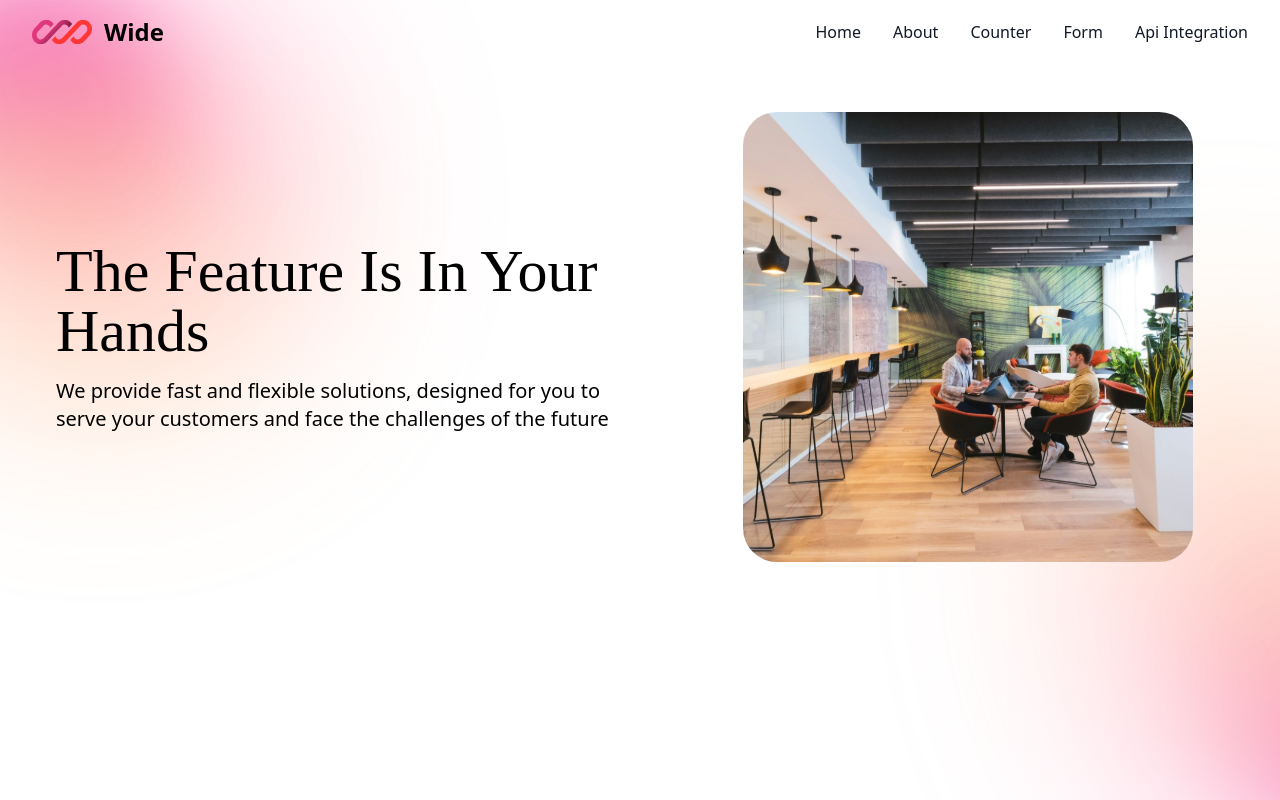
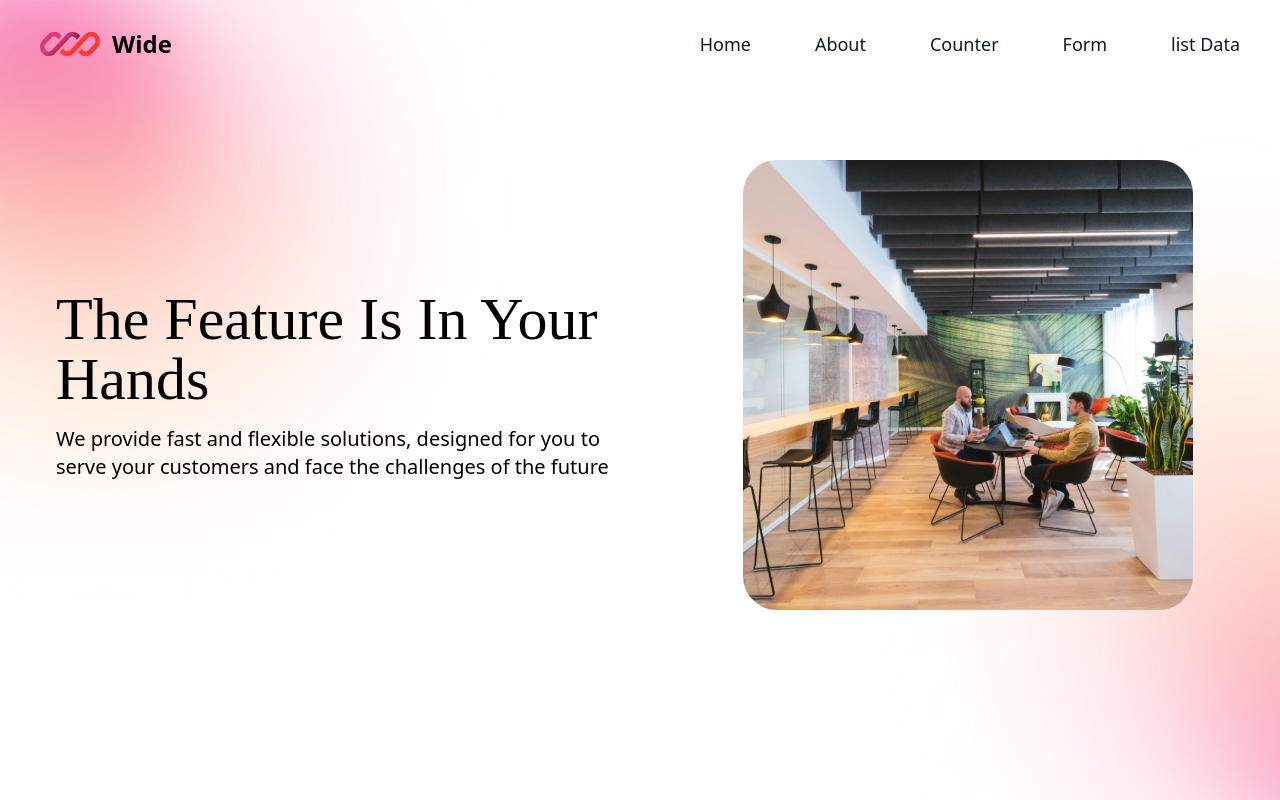
Before and after one commit to ouzymaulana/wti-app, a React (Vite) app: page / in a window 1280 px wide. Built offline with nearby package versions, Linux system fonts and the light colour scheme.

Commit message:
modify slicing ui

```diff
--- a/src/Components/ApiIntegration/index.tsx
+++ b/src/Components/ApiIntegration/index.tsx
@@ -35,7 +35,7 @@ const ApiIntegration = () => {
   }, []);
 
   return (
-    <div className="flex justify-center items-cente">
+    <div className="flex justify-center max-sm:mt-10">
       <div className="w-full max-w-md p-4 bg-white border border-gray-200 rounded-lg shadow sm:p-8">
         <div className="flex items-center justify-between mb-4">
           <h5 className="text-xl font-bold leading-none text-gray-900 ">
--- a/src/Components/Counter/index.tsx
+++ b/src/Components/Counter/index.tsx
@@ -18,8 +18,8 @@ const Counter = () => {
   };
 
   return (
-    <div className="App h-full flex justify-center items-center">
-      <div className="max-w-sm p-4 bg-white border border-gray-200 rounded-lg flex flex-col shadow w-1/2 h-3/4">
+    <div className="h-full flex justify-center items-center max-sm:mt-10 py-10">
+      <div className="max-w-sm p-4 bg-white border border-gray-200 rounded-lg flex flex-col shadow w-full h-full">
         <div
           className="flex justify-center items-center text-8xl"
           style={{ flex: 11 }}
--- a/src/Components/Form/index.tsx
+++ b/src/Components/Form/index.tsx
@@ -47,7 +47,7 @@ const Form = () => {
 
   return (
     <>
-      <div className='flex justify-center items-cente'>
+      <div className='flex justify-center max-sm:mt-10'>
         <div className="w-full max-w-md p-4 bg-white border border-gray-200 rounded-lg shadow sm:p-8">
             <div className="flex items-center justify-center mb-4">
                 <h5 className="text-xl font-bold leading-none text-gray-900 ">FORM</h5>
--- a/src/Components/Home/index.tsx
+++ b/src/Components/Home/index.tsx
@@ -11,7 +11,7 @@ const Home = () => {
   }, []);
 
   return (
-    <div className='flex gap-6 mt-8 max-sm:flex-col-reverse'>
+    <div className='flex gap-6 mt-8 md:mx-4 max-sm:flex-col-reverse'>
       <div className='flex-1 pl-10 flex flex-col items-center justify-center gap-4' data-aos="fade-up">
         <p className='text-6xl font-conforter max-sm:text-4xl'>The Feature Is In Your Hands</p>
         <p className='text-xl'>We provide fast and flexible solutions, designed for you to serve your customers and face the challenges of the future</p>
--- a/src/Components/Layout/Navbar/index.tsx
+++ b/src/Components/Layout/Navbar/index.tsx
@@ -1,4 +1,4 @@
-import React, { useState } from "react";
+import React, { useEffect, useState } from "react";
 import { useNavigate } from "react-router-dom";
 
 const Navbar = () => {
@@ -10,40 +10,116 @@ const Navbar = () => {
     navigate(`/${value === 'home' ? '' : value}`);
   }
 
+  const [isActiveTogle, setIsActiveTogle] = useState(false);
+  const [maxSmRightClass, setMaxSmRightClass] = useState("");
+  const [top, setTop] = useState(true);
+
+  const onClickToggle = () => {
+    setIsActiveTogle(!isActiveTogle);
+  };
+
+  useEffect(() => {
+    setMaxSmRightClass(
+      isActiveTogle ? "max-sm:-right-0" : "max-sm:-right-full"
+    );
+  }, [isActiveTogle]);
+
+  useEffect(() => {
+    const scrollHandler = () => {
+      setTop(window.pageYOffset <= 20);
+    };
+    window.addEventListener("scroll", scrollHandler);
+
+    // Explicit call so that the navbar gets blurred when component mounts
+    scrollHandler();
+
+    return () => {
+      window.removeEventListener("scroll", scrollHandler);
+    };
+  }, []);
+
   return (
-    <nav className="border-gray-200 sticky top-0">
-      <div className="max-w-screen-xl flex flex-wrap items-center justify-between mx-auto py-4 px-8">
+    // <nav className="border-gray-200 sticky top-0">
+    //   <div className="max-w-screen-xl flex flex-wrap items-center justify-between mx-auto py-4 px-8">
+    //     <a href="https://www.widetechnologies.co.id/" className="flex items-center space-x-3 rtl:space-x-reverse">
+    //         <img src="/logo.svg" className="h-8" height={800} width={60} alt="Logo" />
+    //         <span className="self-center text-2xl font-semibold whitespace-nowrap">Wide</span>
+    //     </a>
+    //     <button data-collapse-toggle="navbar-default" type="button" className="inline-flex items-center p-2 w-10 h-10 justify-center text-sm text-gray-500 rounded-lg md:hidden hover:bg-gray-100 focus:outline-none focus:ring-2 focus:ring-gray-200">
+    //         <span className="sr-only">Open main menu</span>
+    //         <svg className="w-5 h-5" aria-hidden="true" xmlns="http://www.w3.org/2000/svg" fill="none" viewBox="0 0 17 14">
+    //             <path stroke="currentColor" strokeLinecap="round" strokeLinejoin="round" strokeWidth="2" d="M1 1h15M1 7h15M1 13h15"/>
+    //         </svg>
+    //     </button>
+    //     <div className="hidden w-full md:block md:w-auto" id="navbar-default">
+    //       <ul className="font-medium flex flex-col p-4 md:p-0 mt-4 border border-gray-100 rounded-lg bg-gray-50 md:flex-row md:space-x-8 rtl:space-x-reverse md:mt-0 md:border-0 md:bg-white">
+    //         <li>
+    //           <a onClick={() => onChangePage('home')} className={`block py-2 px-3 text-gray-900 cursor-pointer rounded hover:bg-gray-100 md:hover:bg-transparent md:border-0 md:hover:text-blue-700 md:p-0 ${currentPage === 'home' && 'text-blue-700'}`}>Home</a>
+    //         </li>
+    //         <li>
+    //           <a onClick={() => onChangePage('about')} className={`block py-2 px-3 text-gray-900 cursor-pointer rounded hover:bg-gray-100 md:hover:bg-transparent md:border-0 md:hover:text-blue-700 md:p-0 ${currentPage === 'about' && 'text-blue-700'}`}>About</a>
+    //         </li>
+    //         <li>
+    //           <a onClick={() => onChangePage('counter')} className={`block py-2 px-3 text-gray-900 cursor-pointer rounded hover:bg-gray-100 md:hover:bg-transparent md:border-0 md:hover:text-blue-700 md:p-0 ${currentPage === 'counter' && 'text-blue-700'}`}>Counter</a>
+    //         </li>
+    //         <li>
+    //           <a onClick={() => onChangePage('form')} className={`block py-2 px-3 text-gray-900 cursor-pointer rounded hover:bg-gray-100 md:hover:bg-transparent md:border-0 md:hover:text-blue-700 md:p-0 ${currentPage === 'form' && 'text-blue-700'}`}>Form</a>
+    //         </li>
+    //         <li>
+    //           <a onClick={() => onChangePage('api-integration')} className={`block py-2 px-3 text-gray-900 cursor-pointer rounded hover:bg-gray-100 md:hover:bg-transparent md:border-0 md:hover:text-blue-700 md:p-0 ${currentPage === 'api-integration' && 'text-blue-700'} `}>Api Integration</a>
+    //         </li>
+    //       </ul>
+    //     </div>
+    //   </div>
+    // </nav>
+    <header
+    className={`flex gap-2 sm:justify-around px-10 sm:py-7 bg-transparent max-sm:h-16 sm:items-center w-screen fixed sm:right-0 sm:left-0 z-10 max-sm:justify-between ${
+      !top && "bg-whitebg-opacity-80 backdrop-blur" }`}>
+        <div className="max-sm:flex max-sm:items-center">
           <a href="https://www.widetechnologies.co.id/" className="flex items-center space-x-3 rtl:space-x-reverse">
             <img src="/logo.svg" className="h-8" height={800} width={60} alt="Logo" />
             <span className="self-center text-2xl font-semibold whitespace-nowrap">Wide</span>
           </a>
+        </div>
+      <nav
+        className={`sm:flex-1 flex max-sm:justify-center sm:justify-end sm:flex-row max-sm:fixed ${maxSmRightClass} max-sm:duration-100 max-sm:w-64 max-sm:z-20 max-sm:h-screen max-sm:bg-transparent max-sm:bg-white max-sm:bg-opacity-80 max-sm:backdrop-blur`}
+      >
+        <div
+          className="sm:hidden absolute left-5 top-5 text-white cursor-pointer"
+          onClick={onClickToggle}
+        >
+          <span className="material-icons font-black text-slate-950">close</span>
+        </div>
+        <ul className="flex sm:flex-row max-sm:flex-col sm:space-x-16 max-sm:space-y-10 max-sm:justify-center max-sm:items-center sm:justify-between font-medium text-lg max-sm:text-title sm:text-black lg:text-xl xl:text-lg md:text-sm sm:text-xs max-sm:text-xs">
+          <li>
+            <a onClick={() => onChangePage('home')} className={`py-2 px-3 text-gray-900 cursor-pointer rounded hover:bg-gray-100 md:hover:bg-transparent md:border-0 md:hover:text-blue-700 md:p-0 ${currentPage === 'home' && 'text-blue-700'}`}>Home</a>
+          </li>
+          <li>
+            <a onClick={() => onChangePage('about')} className={`py-2 px-3 text-gray-900 cursor-pointer rounded hover:bg-gray-100 md:hover:bg-transparent md:border-0 md:hover:text-blue-700 md:p-0 ${currentPage === 'about' && 'text-blue-700'}`}>About</a>
+          </li>
+          <li>
+            <a onClick={() => onChangePage('counter')} className={`py-2 px-3 text-gray-900 cursor-pointer rounded hover:bg-gray-100 md:hover:bg-transparent md:border-0 md:hover:text-blue-700 md:p-0 ${currentPage === 'counter' && 'text-blue-700'}`}>Counter</a>
+          </li>
+          <li>
+            <a onClick={() => onChangePage('form')} className={`py-2 px-3 text-gray-900 cursor-pointer rounded hover:bg-gray-100 md:hover:bg-transparent md:border-0 md:hover:text-blue-700 md:p-0 ${currentPage === 'form' && 'text-blue-700'}`}>Form</a>
+          </li>
+          <li>
+            <a onClick={() => onChangePage('api-integration')} className={`py-2 px-3 text-gray-900 cursor-pointer rounded hover:bg-gray-100 md:hover:bg-transparent md:border-0 md:hover:text-blue-700 md:p-0 ${currentPage === 'api-integration' && 'text-blue-700'} `}>list Data</a>
+          </li>
+        </ul>
+      </nav>
+      <div
+        className="sm:hidden relative flex items-center"
+        onClick={onClickToggle}
+      >
         <button data-collapse-toggle="navbar-default" type="button" className="inline-flex items-center p-2 w-10 h-10 justify-center text-sm text-gray-500 rounded-lg md:hidden hover:bg-gray-100 focus:outline-none focus:ring-2 focus:ring-gray-200">
           <span className="sr-only">Open main menu</span>
           <svg className="w-5 h-5" aria-hidden="true" xmlns="http://www.w3.org/2000/svg" fill="none" viewBox="0 0 17 14">
               <path stroke="currentColor" strokeLinecap="round" strokeLinejoin="round" strokeWidth="2" d="M1 1h15M1 7h15M1 13h15"/>
           </svg>
         </button>
-        <div className="hidden w-full md:block md:w-auto" id="navbar-default">
-          <ul className="font-medium flex flex-col p-4 md:p-0 mt-4 border border-gray-100 rounded-lg bg-gray-50 md:flex-row md:space-x-8 rtl:space-x-reverse md:mt-0 md:border-0 md:bg-white">
-            <li>
-              <a onClick={() => onChangePage('home')} className={`block py-2 px-3 text-gray-900 cursor-pointer rounded hover:bg-gray-100 md:hover:bg-transparent md:border-0 md:hover:text-blue-700 md:p-0 ${currentPage === 'home' && 'text-blue-700'}`}>Home</a>
-            </li>
-            <li>
-              <a onClick={() => onChangePage('about')} className={`block py-2 px-3 text-gray-900 cursor-pointer rounded hover:bg-gray-100 md:hover:bg-transparent md:border-0 md:hover:text-blue-700 md:p-0 ${currentPage === 'about' && 'text-blue-700'}`}>About</a>
-            </li>
-            <li>
-              <a onClick={() => onChangePage('counter')} className={`block py-2 px-3 text-gray-900 cursor-pointer rounded hover:bg-gray-100 md:hover:bg-transparent md:border-0 md:hover:text-blue-700 md:p-0 ${currentPage === 'counter' && 'text-blue-700'}`}>Counter</a>
-            </li>
-            <li>
-              <a onClick={() => onChangePage('form')} className={`block py-2 px-3 text-gray-900 cursor-pointer rounded hover:bg-gray-100 md:hover:bg-transparent md:border-0 md:hover:text-blue-700 md:p-0 ${currentPage === 'form' && 'text-blue-700'}`}>Form</a>
-            </li>
-            <li>
-              <a onClick={() => onChangePage('api-integration')} className={`block py-2 px-3 text-gray-900 cursor-pointer rounded hover:bg-gray-100 md:hover:bg-transparent md:border-0 md:hover:text-blue-700 md:p-0 ${currentPage === 'api-integration' && 'text-blue-700'} `}>Api Integration</a>
-            </li>
-          </ul>
       </div>
-      </div>
-    </nav>
+    </header>
   );
 }
 
--- a/src/Components/Layout/index.tsx
+++ b/src/Components/Layout/index.tsx
@@ -4,9 +4,9 @@ import { Outlet } from 'react-router-dom'
 
 const Layout = () => {
   return (
-    <div className='bg-homePage h-screen w-100 bg-cover'>
+    <div className='bg-homePage h-screen bg-cover sm:flex sm:justify-center'>
       <Navbar/>
-      <div className="container h-5/6 mx-auto p-4 relative">
+      <div className="container overflow-auto max-h-screen sm:pt-32 max-sm:pt-24 max-sm:px-3 relative">
         <Outlet />
       </div>
     </div>
```
Also changed, not shown: src/Components/About/index.tsx (+4 -4 lines), src/Components/ApiIntegration/style.css (line endings or trailing spaces). Lines whose indentation alone changed are shown as unchanged.
